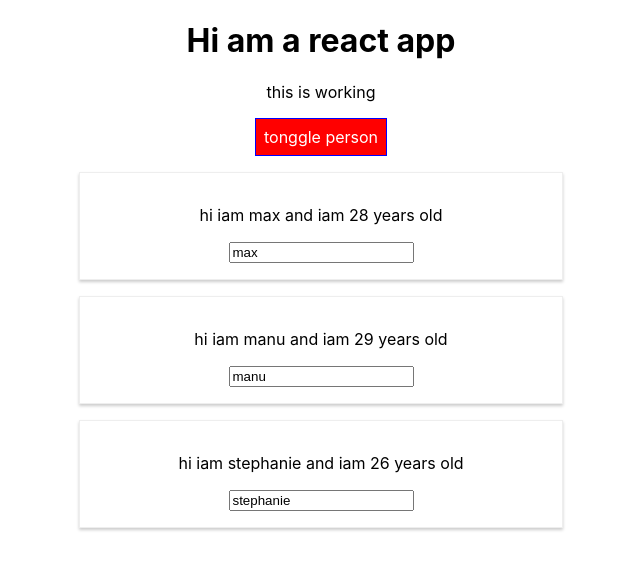
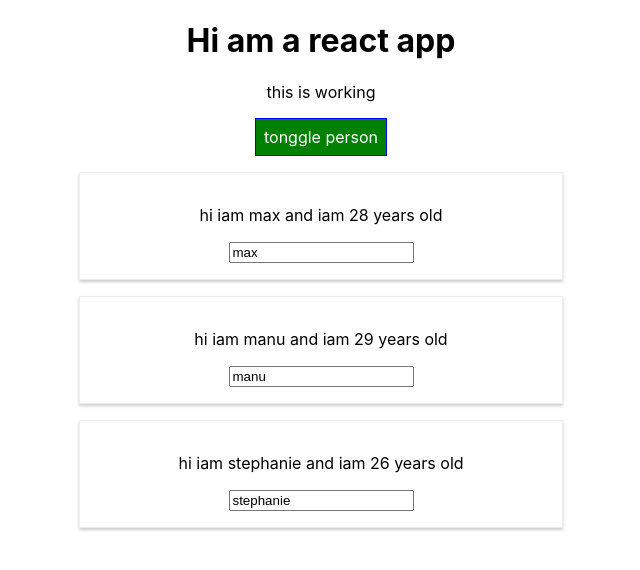
Before and after one commit to LordAldi/learn-react, a React (Create React App) app: page / in a window 1280 px wide. Both pictures are taken after a click on the button "tonggle person". Shown: the top 570 px of the page, without its empty margins (319-959 px from the left). Built offline with nearby package versions, Linux system fonts and the light colour scheme.

Commit message:
using styledcomponent on app.js -note : dynamic color doesnt work

```diff
--- a/src/App.js
+++ b/src/App.js
@@ -1,6 +1,8 @@
 import React, {Component} from 'react';
 import './App.css';
 import Person from './Person/Person';
+import styled from 'styled-components';
+
 // function App() {
 //   return (
 //     <div className="App">
@@ -22,6 +24,18 @@
 //   );
 // }
 
+const StyledButton = styled.button`
+  background-color:green;
+  color: white;
+  font:inherit;
+  border: 1px solid blue;
+  padding:8px;
+  cursor: pointer;
+  &:hover {
+    background-color: lightgreen;
+    color: black
+  }
+`;
 class App extends Component {
   state = {
     persons:[
@@ -126,10 +140,9 @@
           Hi am a react app
         </h1>
         <p className={classes.join(' ')}>this is working </p>
-        <button
-        style={style}
+        <StyledButton
         onClick={this.togglePersonHandler}>tonggle person
-        </button>
+        </StyledButton>
         {persons}
         </div>
 
--- a/src/Person/Person.js
+++ b/src/Person/Person.js
@@ -1,6 +1,6 @@
 
 import React from "react";
-import styled from 'styled-components'
+import styled from 'styled-components';
 // import './Person.css';
 
 const StyledDiv = styled.div`
@@ -18,11 +18,6 @@
     `
 
 const person = (props) =>{
-    const style= {
-        '@media (min-width: 500px)' : {
-            width: '450px'
-        }
-    };
     return (
         // <div className="Person" style={style}>
         <StyledDiv>
```
